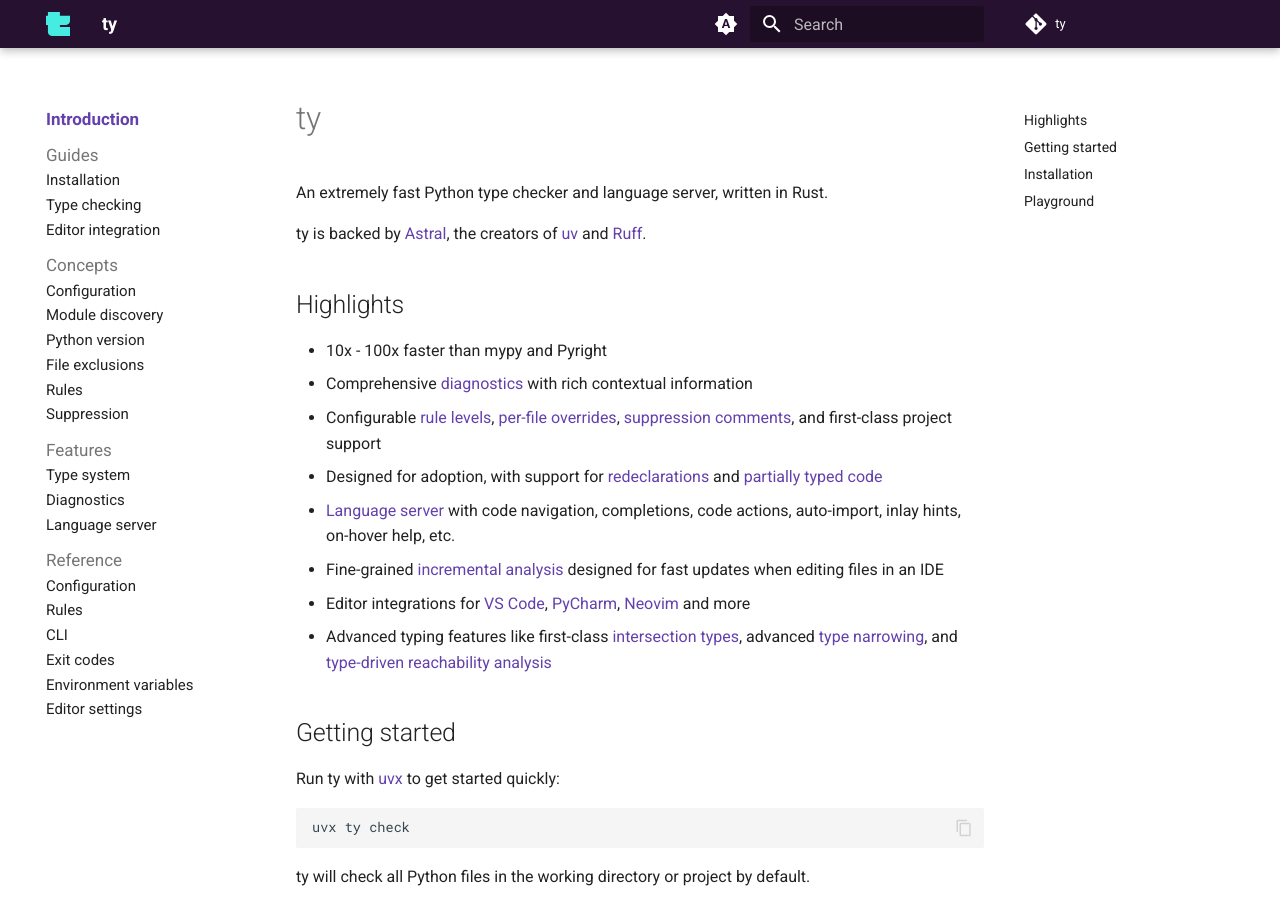
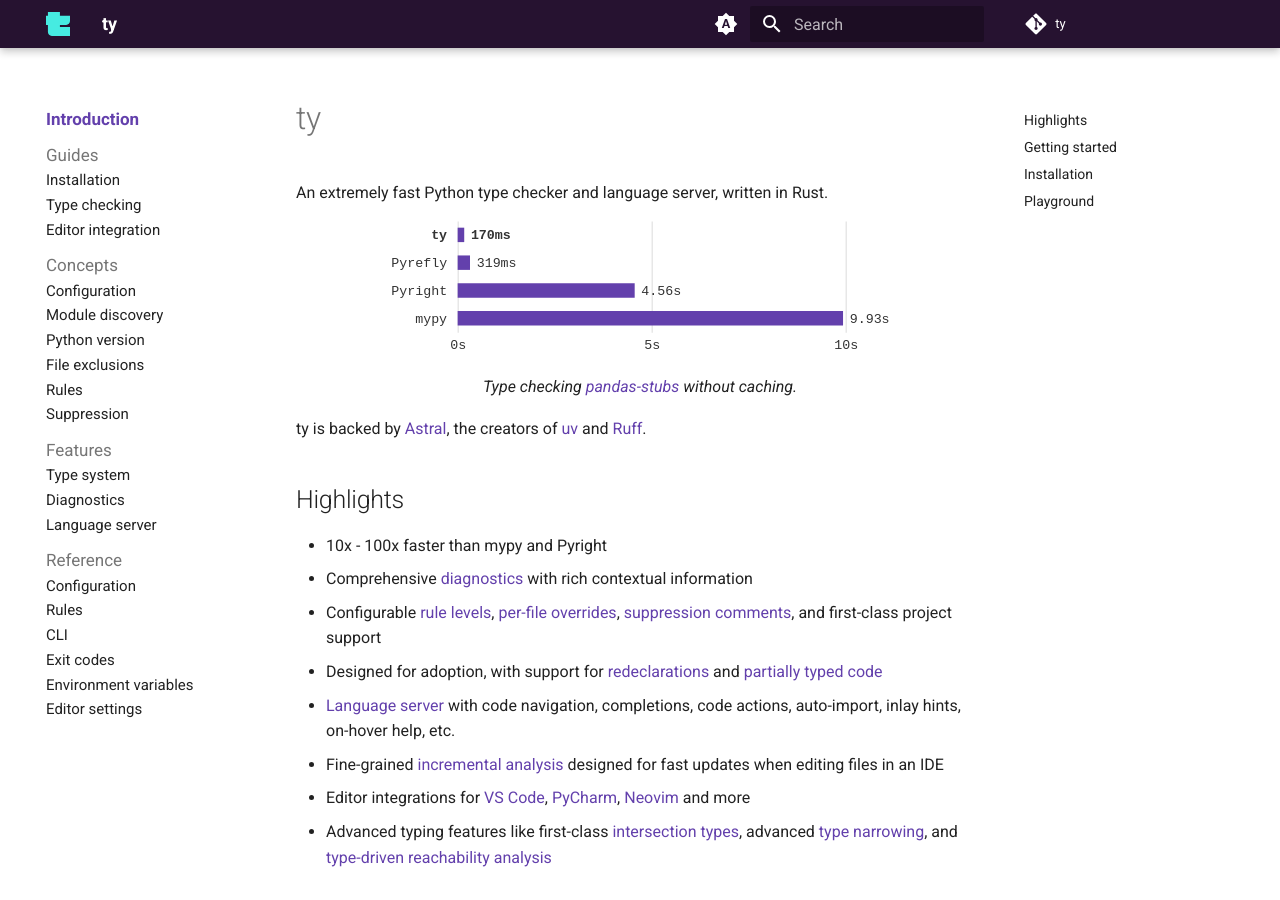
Before and after one commit to astral-sh/ty, an MkDocs documentation site: the page built from docs/index.md, in a window 1280 px wide and 900 px high. Built offline with MkDocs 1.6.1 and Material for MkDocs 9.7.7, drawn with Linux system fonts in a browser that asks for light colours; comment, search, counter and statistics services are not loaded.

Commit message:
Add benchmarks to landing pages (#1934)
[Rendered
README](https://github.com/astral-sh/ty/tree/zb/ty-bench?tab=readme-ov-file#ty)

```diff
--- a/docs/index.md
+++ b/docs/index.md
@@ -1,6 +1,18 @@
 # ty
 
 An extremely fast Python type checker and language server, written in Rust.
+
+<p align="center">
+  <img alt="Shows a bar chart with benchmark results." width="500px" src="./assets/ty-benchmark-cli.svg#only-light">
+</p>
+
+<p align="center">
+  <img alt="Shows a bar chart with benchmark results." width="500px" src="./assets/ty-benchmark-cli.svg#only-dark">
+</p>
+
+<p align="center">
+  <i>Type checking <a href="https://github.com/pandas-dev/pandas-stubs">pandas-stubs</a> without caching.</i>
+</p>
 
 ty is backed by [Astral](https://astral.sh), the creators of
 [uv](https://github.com/astral-sh/uv) and [Ruff](https://github.com/astral-sh/ruff).
```
Also changed, not shown: README.md (+16 -0 lines), docs/assets/ty-benchmark-cli.svg (added).
